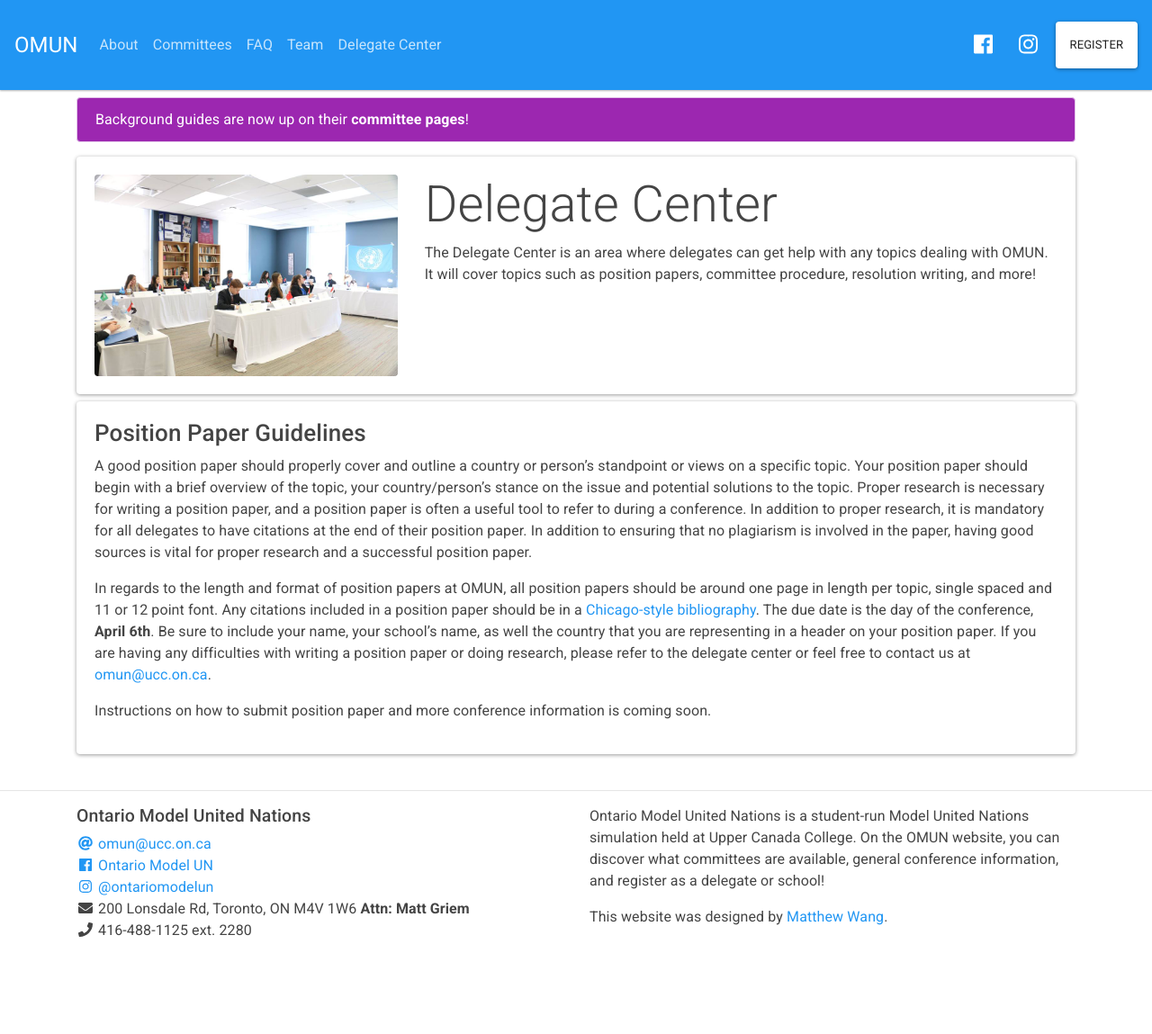
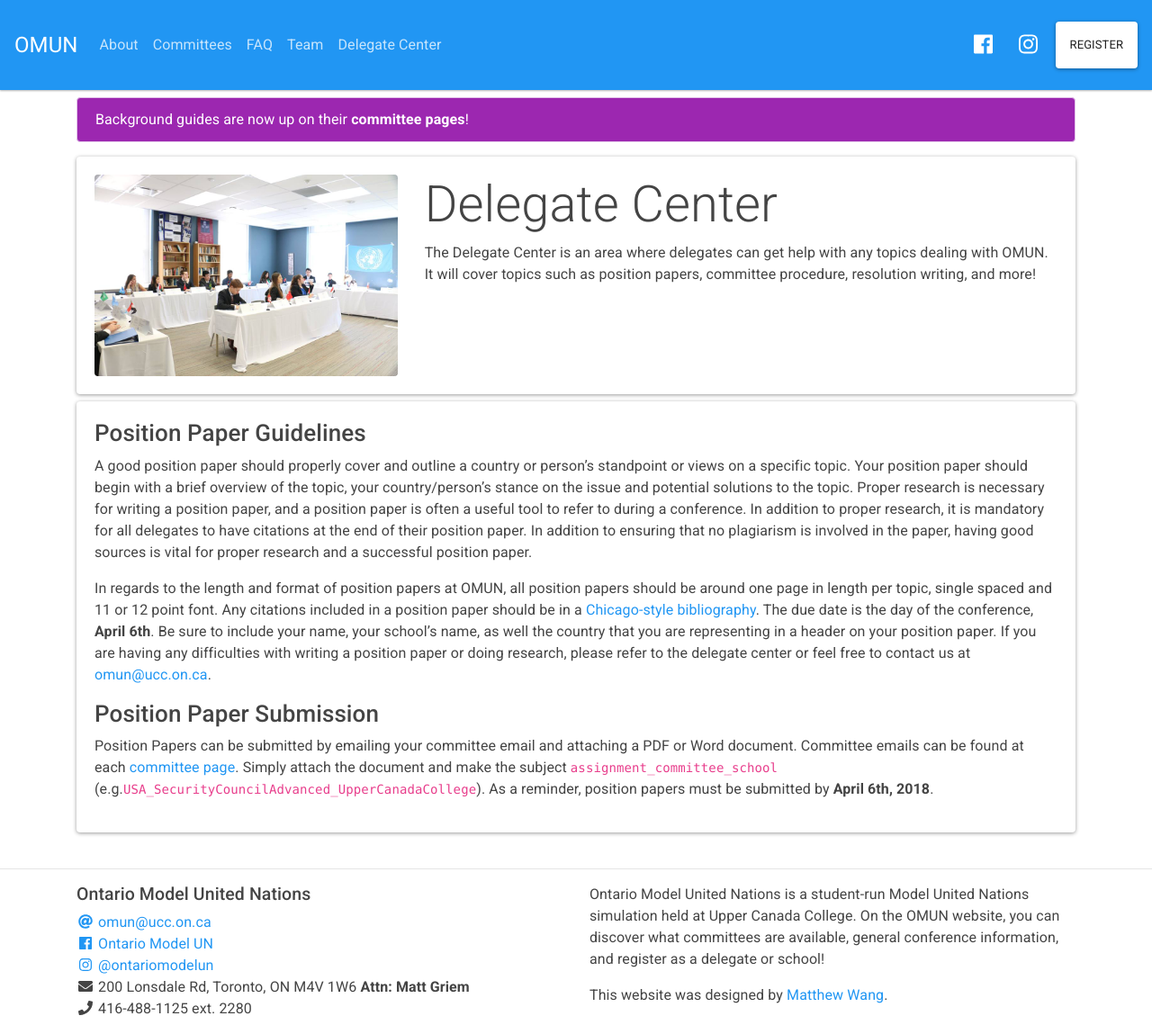
Before and after one commit to malsf21/omun.ca, a Jekyll site: the page built from delegate-center.html, in a window 1280 px wide and 1149 px high. Shown: the whole window at 90% size. Built offline with Jekyll 4.4.1, drawn with Linux system fonts in a browser that asks for light colours.

Commit message:
adds pp submission info

```diff
--- a/delegate-center.html
+++ b/delegate-center.html
@@ -25,18 +25,15 @@ permalink: /delegate-center/
     <p>
       In regards to the length and format of position papers at OMUN, all position papers should be around one page in length per topic, single spaced and 11 or 12 point font. Any citations included in a position paper should be in a <a href="http://www.chicagomanualofstyle.org/tools_citationguide.html">Chicago-style bibliography</a>. The due date is the day of the conference, <strong>April 6th</strong>. Be sure to include your name, your school’s name, as well the country that you are representing in a header on your position paper. If you are having any difficulties with writing a position paper or doing research, please refer to the delegate center or feel free to contact us at <a href="mailto:omun@ucc.on.ca">omun@ucc.on.ca</a>.
     </p>
+    <h2>Position Paper Submission</h2>
     <p>
-      Instructions on how to submit position paper and more conference information is coming soon.
+      Position Papers can be submitted by emailing your committee email and attaching a PDF or Word document. Committee emails can be found at each <a href="{{site.baseurl}}/committees">committee page</a>. Simply attach the document and make the subject <code>assignment_committee_school</code> (e.g.<code>USA_SecurityCouncilAdvanced_UpperCanadaCollege</code>). As a reminder, position papers must be submitted by <b>April 6th, 2018</b>.
     </p>
     {% comment %}
     <h2>Conference Policy</h2>
     <p>
       If you're interested in our conference policies, you can <a href="{{site.baseurl}}/files/conference_policies.pdf">download this PDF</a> or find them in our delegate package on the day-of.
     </p>
-    <h2>Position Paper Submission</h2>
-    <p>
-      Position Papers can be submitted by emailing your committee email and attaching a PDF or Word document. Committee emails can be found at each <a href="{{site.baseurl}}/committees">committee page</a>. Simply attach the document and make the subject <code>assignment_committee_school</code> (e.g.<code>USA_SecurityCouncilAdvanced_UpperCanadaCollege</code>). As a reminder, position papers must be submitted by <b>March 15, 2018</b>.
-    </p>
 
     {% endcomment %}
   </div>
```
